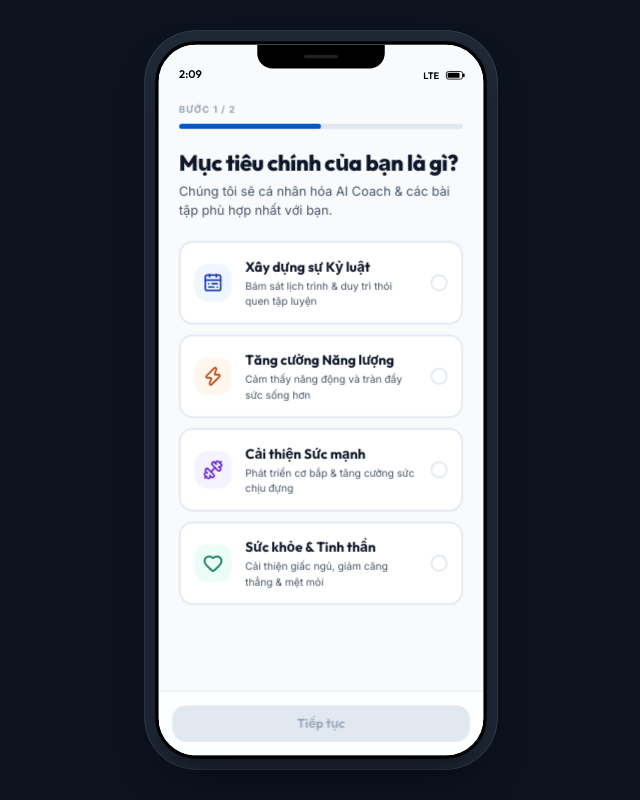
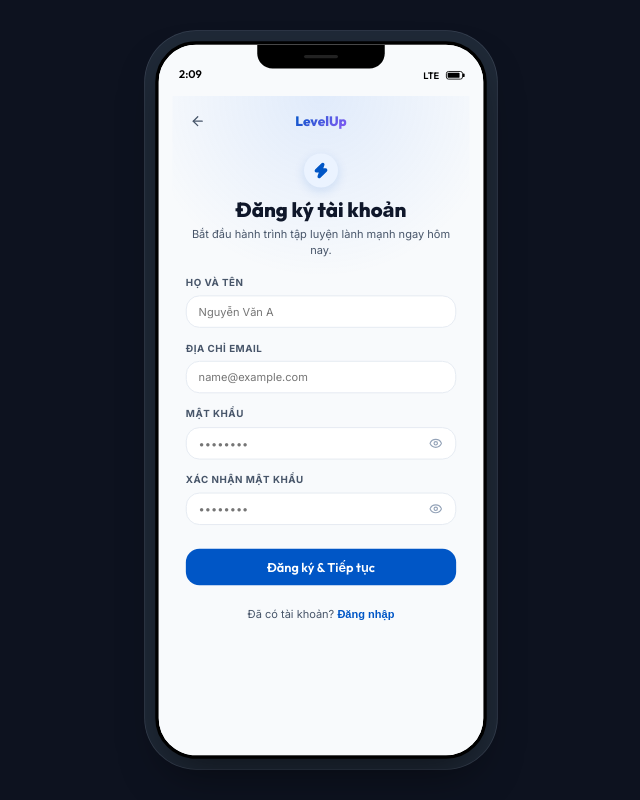
Before and after one commit to khoi0903/levelup-app, a React (Vite) app: page / in a window 1280 px wide. Both pictures are taken after a click on the button "Đăng ký bằng Email". Shown: the whole page, without its empty margins (319-959 px from the left). Built offline with nearby package versions, Linux system fonts and the light colour scheme.

Commit message:
feat: integrate Google and Facebook logo assets and add register screen

```diff
--- a/src/App.jsx
+++ b/src/App.jsx
@@ -12,6 +12,7 @@ import Progress from './pages/Progress';
 import Profile from './pages/Profile';
 import Welcome from './pages/Welcome';
 import Login from './pages/Login';
+import Register from './pages/Register';
 import './App.css';
 
 export default function App() {
@@ -106,8 +107,16 @@ export default function App() {
       case 'welcome':
         return (
           <Welcome
-            onSignUpEmail={() => setActivePage('onboarding')}
+            onSignUpEmail={() => setActivePage('register')}
             onNavigateToLogin={() => setActivePage('login')}
+          />
+        );
+      case 'register':
+        return (
+          <Register
+            onRegisterSuccess={() => setActivePage('onboarding')}
+            onNavigateToLogin={() => setActivePage('login')}
+            onBack={() => setActivePage('welcome')}
           />
         );
       case 'login':
@@ -117,7 +126,7 @@ export default function App() {
               setIsOnboarded(true);
               setActivePage('dashboard');
             }}
-            onNavigateToSignUp={() => setActivePage('onboarding')}
+            onNavigateToSignUp={() => setActivePage('register')}
             onBack={() => setActivePage('welcome')}
           />
         );
--- a/src/index.css
+++ b/src/index.css
@@ -4442,3 +4442,10 @@ p {
   padding: 12px 24px;
   font-size: 15px;
 }
+
+.social-logo-img {
+  width: 24px;
+  height: 24px;
+  object-fit: contain;
+  border-radius: 50%;
+}
--- a/src/pages/Login.jsx
+++ b/src/pages/Login.jsx
@@ -1,5 +1,7 @@
 import React, { useState } from 'react';
 import { ArrowLeft, Zap, Eye, EyeOff } from 'lucide-react';
+import googleLogo from '../assets/google.jpg';
+import facebookLogo from '../assets/facebook.jpg';
 
 export default function Login({ onLoginSuccess, onNavigateToSignUp, onBack }) {
   const [email, setEmail] = useState('');
@@ -106,10 +108,10 @@ export default function Login({ onLoginSuccess, onNavigateToSignUp, onBack }) {
       {/* Social Login */}
       <div className="auth-social-row" style={{ marginBottom: '24px' }}>
         <button className="social-auth-btn google-btn" onClick={onLoginSuccess} aria-label="Đăng nhập bằng Google">
-          <span className="social-icon-placeholder">G</span>
+          <img src={googleLogo} alt="Google" className="social-logo-img" />
         </button>
         <button className="social-auth-btn facebook-btn" onClick={onLoginSuccess} aria-label="Đăng nhập bằng Facebook">
-          <span className="social-icon-placeholder">F</span>
+          <img src={facebookLogo} alt="Facebook" className="social-logo-img" />
         </button>
       </div>
 
--- /dev/null
+++ b/src/pages/Register.jsx
@@ -0,0 +1,144 @@
+import React, { useState } from 'react';
+import { ArrowLeft, Zap, Eye, EyeOff } from 'lucide-react';
+
+export default function Register({ onRegisterSuccess, onNavigateToLogin, onBack }) {
+  const [name, setName] = useState('');
+  const [email, setEmail] = useState('');
+  const [password, setPassword] = useState('');
+  const [confirmPassword, setConfirmPassword] = useState('');
+  const [showPassword, setShowPassword] = useState(false);
+  const [showConfirmPassword, setShowConfirmPassword] = useState(false);
+
+  const handleSubmit = (e) => {
+    e.preventDefault();
+    if (!name || !email || !password || !confirmPassword) {
+      alert('Vui lòng điền đầy đủ thông tin!');
+      return;
+    }
+    if (password !== confirmPassword) {
+      alert('Mật khẩu xác nhận không trùng khớp!');
+      return;
+    }
+    if (password.length < 6) {
+      alert('Mật khẩu phải chứa ít nhất 6 ký tự!');
+      return;
+    }
+    // Success: proceed to onboarding
+    onRegisterSuccess();
+  };
+
+  return (
+    <div className="login-screen fade-in"> {/* Reuse login screen class for matching styles */}
+      {/* Decorative Background Mesh */}
+      <div className="auth-bg-gradient"></div>
+
+      {/* Header Navigation */}
+      <div className="auth-header-nav-row">
+        <button className="back-btn-icon" onClick={onBack} aria-label="Quay lại">
+          <ArrowLeft size={18} />
+        </button>
+        <span className="auth-header-logo-text">LevelUp</span>
+        <div style={{ width: 28 }}></div>
+      </div>
+
+      {/* Welcome Banner */}
+      <div className="auth-welcome-banner" style={{ marginBottom: '20px' }}>
+        <div className="auth-logo-circle mini">
+          <Zap size={20} fill="currentColor" />
+        </div>
+        <h2 className="auth-welcome-title">Đăng ký tài khoản</h2>
+        <p className="auth-welcome-sub">Bắt đầu hành trình tập luyện lành mạnh ngay hôm nay.</p>
+      </div>
+
+      {/* Registration Form */}
+      <form onSubmit={handleSubmit} className="auth-form-container">
+        {/* Full Name */}
+        <div className="form-field-group">
+          <label className="form-field-label">Họ và Tên</label>
+          <input
+            type="text"
+            className="auth-input-field"
+            placeholder="Nguyễn Văn A"
+            value={name}
+            onChange={(e) => setName(e.target.value)}
+            required
+          />
+        </div>
+
+        {/* Email Address */}
+        <div className="form-field-group">
+          <label className="form-field-label">Địa chỉ Email</label>
+          <input
+            type="email"
+            className="auth-input-field"
+            placeholder="name@example.com"
+            value={email}
+            onChange={(e) => setEmail(e.target.value)}
+            required
+          />
+        </div>
+
+        {/* Password */}
+        <div className="form-field-group">
+          <label className="form-field-label">Mật khẩu</label>
+          <div className="password-input-wrapper">
+            <input
+              type={showPassword ? 'text' : 'password'}
+              className="auth-input-field password-input"
+              placeholder="••••••••"
+              value={password}
+              onChange={(e) => setPassword(e.target.value)}
+              required
+            />
+            <button
+              type="button"
+              className="password-toggle-btn"
+              onClick={() => setShowPassword(!showPassword)}
+              aria-label={showPassword ? 'Ẩn mật khẩu' : 'Hiện mật khẩu'}
+            >
+              {showPassword ? <EyeOff size={16} /> : <Eye size={16} />}
+            </button>
+          </div>
+        </div>
+
+        {/* Confirm Password */}
+        <div className="form-field-group">
+          <label className="form-field-label">Xác nhận mật khẩu</label>
+          <div className="password-input-wrapper">
+            <input
+              type={showConfirmPassword ? 'text' : 'password'}
+              className="auth-input-field password-input"
+              placeholder="••••••••"
+              value={confirmPassword}
+              onChange={(e) => setConfirmPassword(e.target.value)}
+              required
+            />
+            <button
+              type="button"
+              className="password-toggle-btn"
+              onClick={() => setShowConfirmPassword(!showConfirmPassword)}
+              aria-label={showConfirmPassword ? 'Ẩn mật khẩu' : 'Hiện mật khẩu'}
+            >
+              {showConfirmPassword ? <EyeOff size={16} /> : <Eye size={16} />}
+            </button>
+          </div>
+        </div>
+
+        {/* Submit button */}
+        <button type="submit" className="btn btn-primary auth-submit-btn" style={{ marginTop: '12px' }}>
+          Đăng ký & Tiếp tục
+        </button>
+      </form>
+
+      {/* Footer Link */}
+      <div className="auth-footer-section" style={{ marginTop: '24px', marginBottom: '8px' }}>
+        <p className="auth-switch-text">
+          Đã có tài khoản?{' '}
+          <button className="auth-link-btn" onClick={onNavigateToLogin}>
+            Đăng nhập
+          </button>
+        </p>
+      </div>
+    </div>
+  );
+}
--- a/src/pages/Welcome.jsx
+++ b/src/pages/Welcome.jsx
@@ -1,5 +1,6 @@
-import React from 'react';
-import { ArrowRight, Zap } from 'lucide-react';
+import { Zap, ArrowRight } from 'lucide-react';
+import googleLogo from '../assets/google.jpg';
+import facebookLogo from '../assets/facebook.jpg';
 
 export default function Welcome({ onSignUpEmail, onNavigateToLogin }) {
   return (
@@ -32,11 +33,11 @@ export default function Welcome({ onSignUpEmail, onNavigateToLogin }) {
 
         {/* Social Authentication */}
         <div className="auth-social-row">
-          <button className="social-auth-btn google-btn" onClick={onSignUpEmail} aria-label="Đăng nhập bằng Google">
-            <span className="social-icon-placeholder">G</span>
+          <button className="social-auth-btn google-btn" onClick={onSignUpEmail} aria-label="Đăng ký bằng Google">
+            <img src={googleLogo} alt="Google" className="social-logo-img" />
           </button>
-          <button className="social-auth-btn facebook-btn" onClick={onSignUpEmail} aria-label="Đăng nhập bằng Facebook">
-            <span className="social-icon-placeholder">F</span>
+          <button className="social-auth-btn facebook-btn" onClick={onSignUpEmail} aria-label="Đăng ký bằng Facebook">
+            <img src={facebookLogo} alt="Facebook" className="social-logo-img" />
           </button>
         </div>
       </div>
```
Also changed, not shown: src/assets/facebook.jpg (added), src/assets/google.jpg (added).
